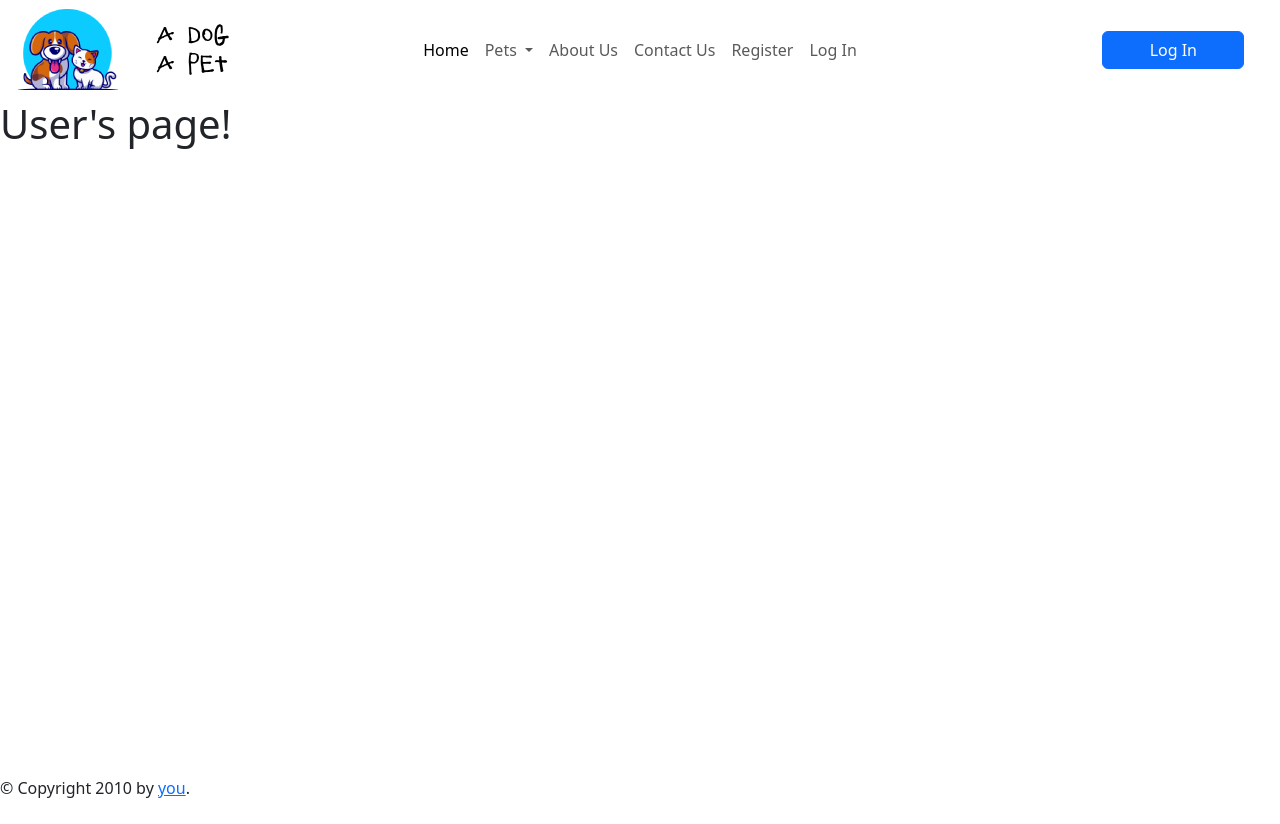
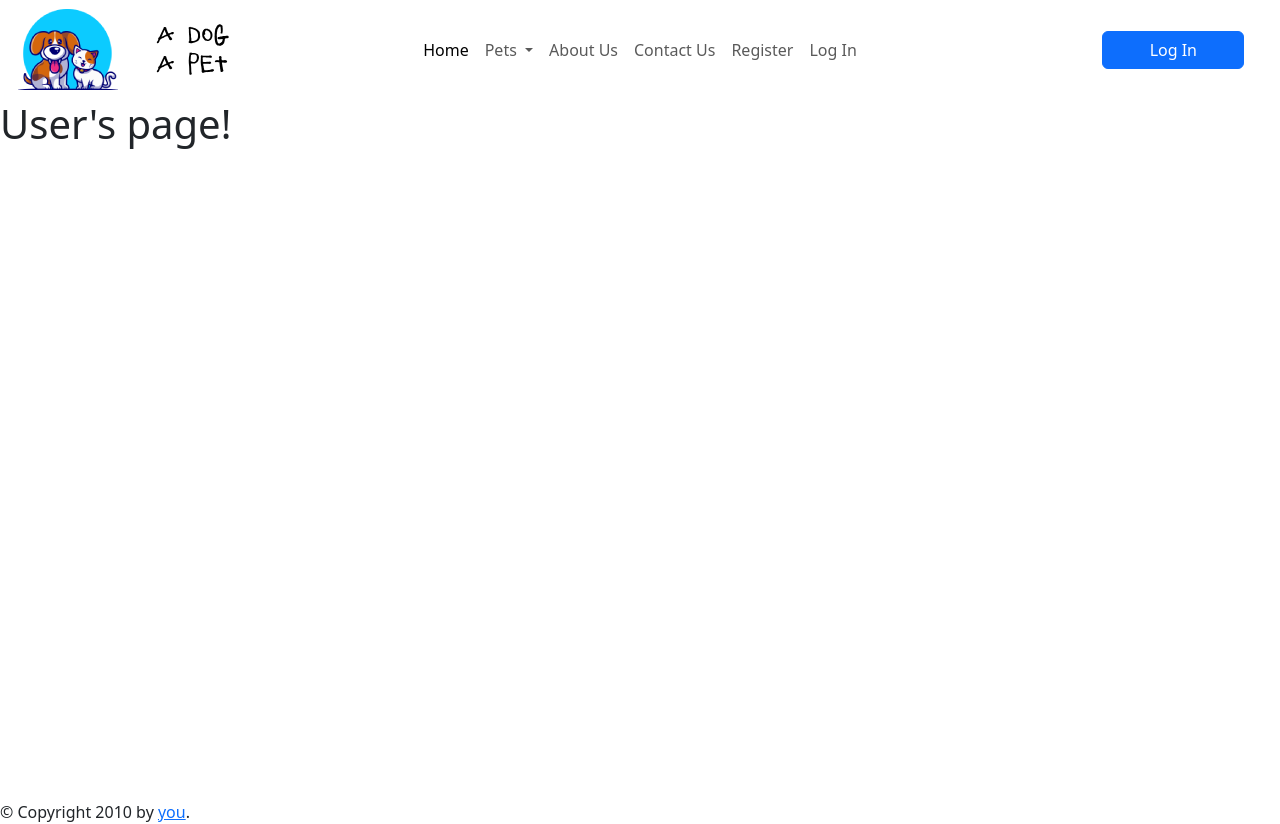
Before and after one commit to gabdlr/a-dog-a-pet, a Flask app: page /users/ in a window 1280 px wide. Before the commit the page ends 798 px from the top, so only its background shows below. Run offline with Flask 3, Linux system fonts and the light colour scheme.

Commit message:
fix: footer placement

```diff
--- a/app/static/css/styles.css
+++ b/app/static/css/styles.css
@@ -1,12 +1,14 @@
+html, body {
+  height: 100%;
+}
+
 body {
   display: block;
-  height: 100vh;
 }
 
 .app {
   display: flex;
   flex-direction: column;
-  height: 100%;
 }
 
 .content {
--- a/app/templates/layout/layout.html
+++ b/app/templates/layout/layout.html
@@ -13,7 +13,7 @@
     {% endblock %}
   </head>
   <body>
-    <div class="app">
+    <div class="app h-100">
       <header class="container-fluid">
         <div class="row">
           <div class="col-9 col-sm-10 col-md-2">
@@ -46,11 +46,13 @@
         </div>
       </header>
       <div id="content" class="content">{% block content %}{% endblock %}</div>
-      <div id="footer" class="footer">
+
+      </div>
+      <footer class="footer">
         {% block footer %}
         &copy; Copyright 2010 by <a href="http://domain.invalid/">you</a>.
         {% endblock %}
-      </div>
-    </div>
+      </footer>
+
   </body>
 </html>
```
